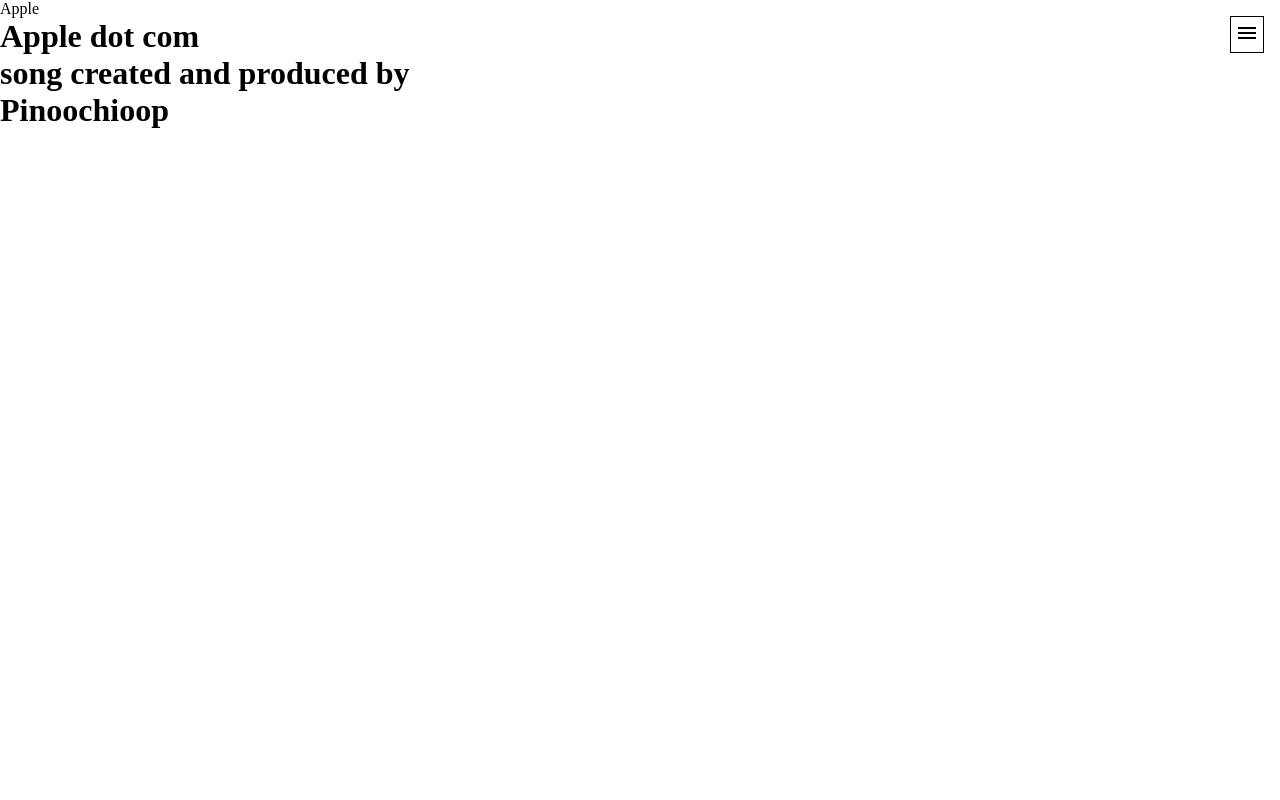
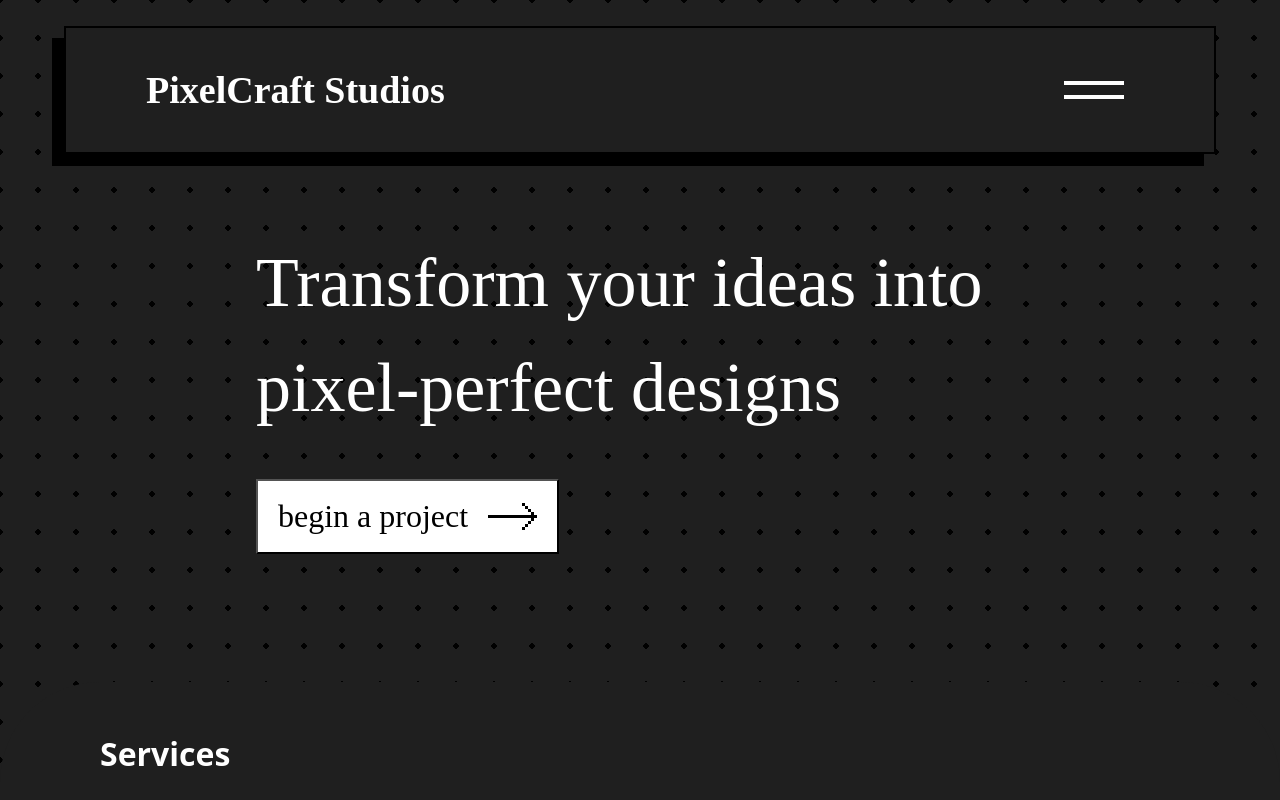
Before and after one commit to Adityasoni8898/PixelCraft, a plain HTML site: page index.html in a window 1280 px wide. Shown: the top 800 px of the page. Drawn offline with Linux system fonts and the light colour scheme.

Commit message:
nav and intro

```diff
--- a/Styles/main.css
+++ b/Styles/main.css
@@ -1,51 +1,115 @@
-* {
+@font-face {
+  font-family: Custom_goldoni;
+  src: url("../Fonts/Goldoni_DEMO.otf");
+}
+
+:root{
+  --background_color : #1f1f1f;
+}
+
+*{
   margin: 0;
   padding: 0;
   box-sizing: border-box;
+  text-decoration: none;
+  list-style: none;
+  font-family: 'Open Sans', sans-serif;
+  color: white;
 }
 
-  .menuItem {
-    display: block;
-    margin: 2rem 4rem;
-    font-size: 1.8rem;
-    color: white;
-    text-decoration: none;
+html{
+  overflow-x: hidden;
+  scroll-behavior: smooth;
 }
 
-  .menuItem:hover {
-    text-decoration: underline;
+body{
+  background-color: var(--background_color);
+  overflow: hidden;
+  background-image: radial-gradient(black 2.6px, transparent 0);
+  background-size: 38px 38px;
+  background-position: -19px -19px;
 }
 
-  .hamburger {
-    position: fixed;
-    z-index: 100;
-    top: 1rem;
-    right: 1rem;
-    padding: 4px;
-    border: black solid 1px;
-    background: white;
-    cursor: pointer;
+
+/* Nav */
+nav{
+  margin: 2% 5%;
+  padding: 40px 80px;
+  border: 2px solid #000;
+  background: var(--background_color);
+  box-shadow: -12px 12px 0px 0px #000;
 }
 
-  .closeIcon {
+.close_nav{
+  display: flex;
+  justify-content: space-between;
+  align-items: center;
+}
+
+.close_nav h1{
+  font-size: 38px;
+  font-family: Minecraft;
+  font-style: normal;
+  font-weight: 700;
+  line-height: normal;
+}
+
+.open_nav{
   display: none;
 }
 
-  .menu {
-    position: fixed;
-    transform: translateY(-100%);
-    transition: transform 0.2s;
-    top: 0;
-    left: 0;
-    right: 0;
-    bottom: 0;
-    z-index: 99;
-    background: black;
-    color: white;
-    list-style: none;
-    padding-top: 4rem;
+.bar{
+  display: block;
+  height: 4px;
+  width: 60px;
+  margin: 10px;
+  -webkit-transition: all 0.3s ease-in-out;
+  transition: all 0.3s ease-in-out;
+  background-color: white;
 }
 
-  .showMenu {
-    transform: translateY(0);
+
+/* intro */
+.intro{
+  margin: 6% 20% 10% 20%;
 }
+
+.intro h1{
+  color: #FFF;
+  text-shadow: 0px 4px 4px 0px rgba(0, 0, 0, 0.25);
+  font-size: 70px;
+  font-family: Minecraft;
+  font-style: normal;
+  font-weight: 400;
+  line-height: 150%;
+}
+
+.intro button{
+  margin-top: 5%;
+  display: flex;
+  align-items: center;
+  width: fit-content;
+  height: fit-content;
+  background-color: white;
+}
+
+.intro button p{
+  margin: 17px 20px;
+  color: #000;
+  font-size: 32px;
+  font-family: Minecraft;
+  font-style: normal;
+  font-weight: 400;
+}
+
+.intro button img{
+  margin-right: 20px;
+}
+
+/* Our_services  */
+.our_services{
+  padding: 50px 100px;
+  border-radius: 100px;
+  background-color: var(--background_color);
+  height: 100vh;
+}
--- a/index.html
+++ b/index.html
@@ -6,24 +6,47 @@
         <title>Apple</title>
       </head>
       <body>
-        <ul class="menu">
-          <li><a class="menuItem" href="#">Home</a></li>
-          <li><a class="menuItem" href="#">Profile</a></li>
-          <li><a class="menuItem" href="#">About</a></li>
-          <li><a class="menuItem" href="#">Contacts</a></li>
-        </ul>
-        <button class="hamburger">
-          <i class="menuIcon material-icons">menu</i>
-          <i class="closeIcon material-icons">close</i>
-        </button>
-        <div class="apple">
-          <div class="brand_logo">
-            Apple
+
+        <nav>
+          <div class="close_nav">
+            <h1>PixelCraft Studios</h1>
+            <div class="hamburger">
+              <span class="bar"></span>
+              <span class="bar"></span>
           </div>
-            <h1>Apple dot com <br>
-            song created and produced by <br>
-            Pinoochioop</h1>
+          </div>
+          <div class="open_nav">
+              <div class="contact">
+                <h3>United Kingdoms</h3>
+                <h4>+4545</h4>
+                <h3>India</h3>
+                <h4>+91 97685 09118</h4>
+              </div>
+              <div class="nav_links">
+                <a href="">Build MVP</a>
+                <a href="">Web/Mobile Ui Ux</a>
+                <a href="">Web/Mobile Dev</a>
+                <a href="">Video Editing</a>
+                <a href="">Graphic Designing</a>
+              </div>
+          </div>
+        </nav>
+
+        <div class="intro">
+          <h1>Transform your ideas into pixel-perfect designs</h1>
+          <button>
+            <p>
+              begin a project
+            </p>
+            <img src="Assets/pixel_arrows.svg" alt="">
+          </button>
         </div>
+
+
+        <div class="our_services">
+          <h1>Services</h1>
+        </div>
+
         <script src="Scripts/main.js"></script>
       </body>
 </html>
```
Also changed, not shown: Assets/design_pixel_art.png (added), Assets/pixel_arrows.svg (added), Assets/video_pixel_art.png (added), Assets/web_pixel_art.png (added), Assets/web_pixel_art3.png (added), temp.txt (added). Lines whose indentation alone changed are shown as unchanged.
